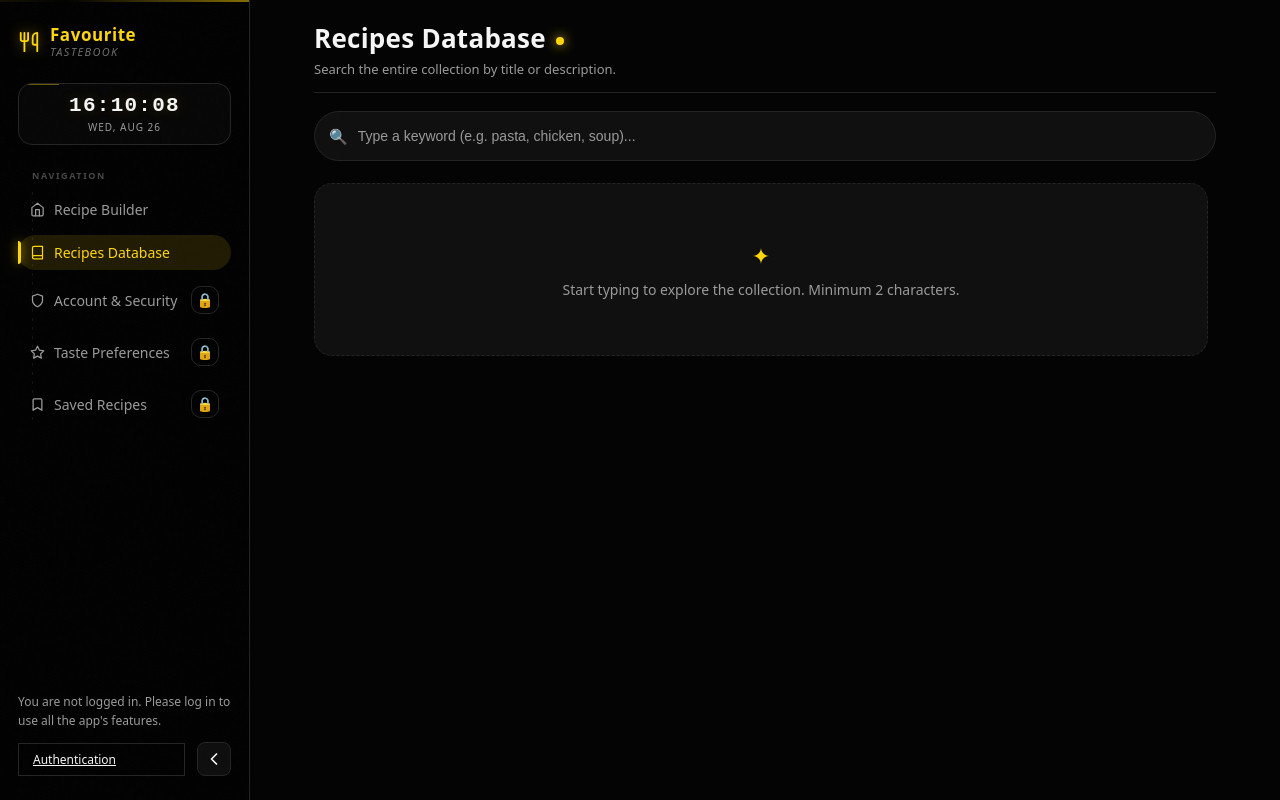
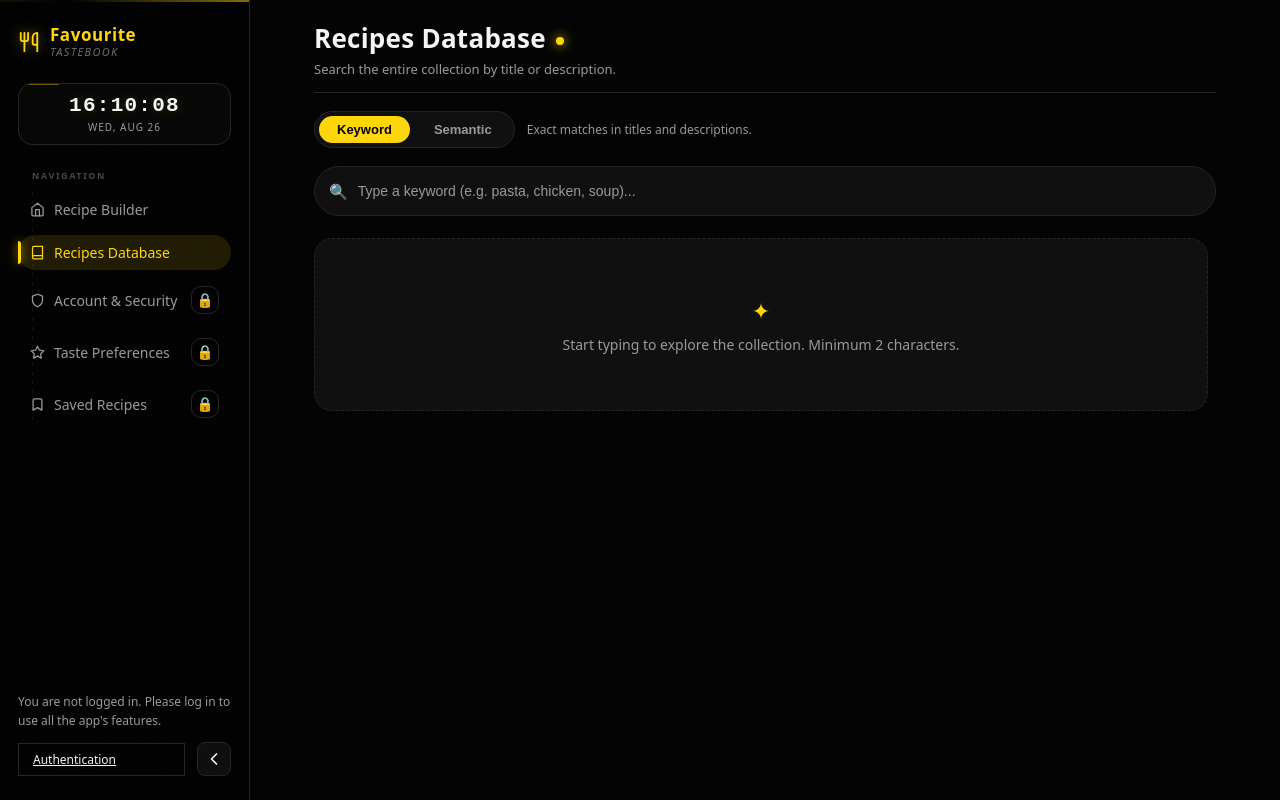
Before and after one commit to SueRix/Favourite-Tastebook, a Django app: page /home/database/ in a window 1280 px wide. Run offline with Django 5.2, Linux system fonts and the light colour scheme; parts of the project's set-up code (start-up, migrations or seed data) failed here and were passed over; some libraries are stand-ins or nearby versions.

Commit message:
Added semantic search for database recipe search + test

```diff
--- a/favourite_tastebook/recipe_manager/static/css/recipes_database.css
+++ b/favourite_tastebook/recipe_manager/static/css/recipes_database.css
@@ -50,6 +50,56 @@
     color: var(--text-muted);
 }
 
+/* ---------- Search mode switch ---------- */
+.rdb-mode-row {
+    display: flex;
+    align-items: center;
+    gap: 12px;
+    flex-wrap: wrap;
+}
+
+.rdb-mode-tabs {
+    display: flex;
+    gap: 6px;
+    padding: 4px;
+    background: var(--bg-elevated);
+    border: 1px solid var(--border-subtle);
+    border-radius: 999px;
+    flex-shrink: 0;
+}
+
+.rdb-mode-tab {
+    background: transparent;
+    border: none;
+    color: var(--text-muted);
+    padding: 6px 18px;
+    border-radius: 999px;
+    font-size: 13px;
+    font-weight: 600;
+    cursor: pointer;
+    transition: background-color 0.18s ease, color 0.18s ease;
+}
+
+.rdb-mode-tab:hover {
+    color: var(--text-main);
+    background: rgba(255, 255, 255, 0.05);
+}
+
+.rdb-mode-tab.active {
+    background: var(--accent);
+    color: #000;
+}
+
+.rdb-mode-tab:focus-visible {
+    outline: 2px solid var(--accent);
+    outline-offset: 2px;
+}
+
+.rdb-mode-note {
+    font-size: 12px;
+    color: var(--text-muted);
+}
+
 /* ---------- Search bar ---------- */
 .rdb-search-bar {
     position: relative;
@@ -68,10 +118,27 @@
     box-shadow: 0 0 0 3px var(--accent-soft);
 }
 
-.rdb-search-icon {
+.rdb-search-btn {
+    background: transparent;
+    border: none;
+    padding: 0;
     font-size: 15px;
+    line-height: 1;
     color: var(--text-muted);
+    cursor: pointer;
     flex-shrink: 0;
+    transition: transform 0.18s ease, color 0.18s ease;
+}
+
+.rdb-search-btn:hover {
+    color: var(--accent);
+    transform: scale(1.1);
+}
+
+.rdb-search-btn:focus-visible {
+    outline: 2px solid var(--accent);
+    outline-offset: 3px;
+    border-radius: 50%;
 }
 
 .rdb-search-input {
--- a/favourite_tastebook/recipe_manager/static/js/recipes_database.js
+++ b/favourite_tastebook/recipe_manager/static/js/recipes_database.js
@@ -143,8 +143,114 @@
         }
     });
 
+
+    /* ----------------------------------------------------------------------
+       Search mode (Keyword vs. Semantic).
+       The active mode lives in a hidden input that htmx pulls in via
+       hx-include, so the server always receives the strategy key it expects
+       ("keyword" / "vector"). Everything below only keeps that input, the tab
+       styling and localStorage in sync.
+       ---------------------------------------------------------------------- */
+
+    const MODE_STORAGE_KEY = "rdb-search-mode";
+    const DEFAULT_MODE = "keyword";
+
+    const MODE_COPY = {
+        keyword: {
+            placeholder: "Type a keyword (e.g. pasta, chicken, soup)...",
+            note: "Exact matches in titles and descriptions.",
+        },
+        vector: {
+            placeholder: "Describe a dish (e.g. creamy tomato soup), then press Enter...",
+            note: "Meaning-based search. Press Enter or the magnifier to run it.",
+        },
+    };
+
+    function modeInput() {
+        return document.getElementById("rdb-mode-input");
+    }
+
+    function searchInput() {
+        return document.getElementById("rdb-search-input");
+    }
+
+    /**
+     * True while the classic SQL engine is selected. Called from the input's
+     * hx-trigger filter, so it must stay on the global scope: live keystroke
+     * search is allowed in keyword mode only, and never fires an embedding call.
+     */
+    function rdbIsKeywordMode() {
+        const hidden = modeInput();
+        return !hidden || hidden.value !== "vector";
+    }
+
+    /**
+     * Reads the last used mode, falling back to keyword when storage is
+     * unavailable (private windows) or holds an unknown value.
+     */
+    function readStoredMode() {
+        try {
+            const stored = localStorage.getItem(MODE_STORAGE_KEY);
+            return MODE_COPY[stored] ? stored : DEFAULT_MODE;
+        } catch (err) {
+            return DEFAULT_MODE;
+        }
+    }
+
+    function storeMode(mode) {
+        try {
+            localStorage.setItem(MODE_STORAGE_KEY, mode);
+        } catch (err) {
+            // Remembering the choice is a convenience, not a requirement.
+        }
+    }
+
+    /**
+     * Applies a mode to the whole search bar: hidden input, tab state and copy.
+     * When `rerun` is set, the search is re-issued so the visible results never
+     * belong to the engine the user just switched away from.
+     */
+    function applyMode(mode, rerun) {
+        const copy = MODE_COPY[mode] || MODE_COPY[DEFAULT_MODE];
+        const input = searchInput();
+        const hidden = modeInput();
+        const note = document.getElementById("rdb-mode-note");
+
+        if (hidden) hidden.value = mode;
+        if (input) input.placeholder = copy.placeholder;
+        if (note) note.textContent = copy.note;
+
+        document.querySelectorAll(".rdb-mode-tab").forEach((tab) => {
+            const isActive = tab.dataset.mode === mode;
+            tab.classList.toggle("active", isActive);
+            tab.setAttribute("aria-selected", String(isActive));
+        });
+
+        // Below the 2-char threshold the server only renders a hint, so there
+        // is nothing to refresh and no reason to hit the vector backend.
+        if (rerun && input && input.value.trim().length >= 2) {
+            htmx.trigger(input, "rdbModeChanged");
+        }
+    }
+
+    document.addEventListener("click", (e) => {
+        const tab = e.target.closest && e.target.closest(".rdb-mode-tab");
+        if (!tab || tab.classList.contains("active")) return;
+
+        const mode = tab.dataset.mode;
+        storeMode(mode);
+        applyMode(mode, true);
+    });
+
+    // Restore the previous choice before the first request can go out.
+    document.addEventListener("DOMContentLoaded", () => {
+        if (modeInput()) applyMode(readStoredMode(), false);
+    });
+
     // Expose to global scope: the inline onclick handlers in the partial rely on these names.
     window.toggleFavorite = toggleFavorite;
     window.toggleTasteAction = toggleTasteAction;
     window.closeRecipeDetail = closeRecipeDetail;
+    // Needed by the hx-trigger filter on the search input.
+    window.rdbIsKeywordMode = rdbIsKeywordMode;
 })();
--- a/favourite_tastebook/recipe_manager/templates/main/recipes_database.html
+++ b/favourite_tastebook/recipe_manager/templates/main/recipes_database.html
@@ -17,8 +17,30 @@
             </p>
         </header>
 
+        <div class="rdb-mode-row">
+            <div class="rdb-mode-tabs" role="tablist" aria-label="Search mode">
+                <button type="button"
+                        class="rdb-mode-tab active"
+                        data-mode="keyword"
+                        role="tab"
+                        aria-selected="true">Keyword</button>
+                <button type="button"
+                        class="rdb-mode-tab"
+                        data-mode="vector"
+                        role="tab"
+                        aria-selected="false">Semantic</button>
+            </div>
+            <span class="rdb-mode-note" id="rdb-mode-note">
+                Exact matches in titles and descriptions.
+            </span>
+        </div>
+
         <div class="rdb-search-bar">
-            <span class="rdb-search-icon" aria-hidden="true">🔍</span>
+            <button type="button"
+                    class="rdb-search-btn"
+                    id="rdb-search-btn"
+                    aria-label="Run search"
+                    onclick="htmx.trigger('#rdb-search-input', 'search')">🔍</button>
             <input
                 type="text"
                 name="keyword"
@@ -28,11 +50,14 @@
                 autocomplete="off"
                 aria-label="Search recipes"
                 hx-get="{% url 'partials_recipes_database_search' %}"
-                hx-trigger="keyup changed delay:300ms, search"
+                hx-include="#rdb-mode-input"
+                hx-trigger="keyup[rdbIsKeywordMode()] changed delay:300ms, keyup[key=='Enter'], search, rdbModeChanged"
                 hx-target="#rdb-results"
                 hx-swap="innerHTML"
                 hx-indicator="#rdb-loading"
             >
+            {# Carries the active strategy key ("keyword" / "vector") into every request. #}
+            <input type="hidden" name="mode" id="rdb-mode-input" value="keyword">
             <span id="rdb-loading" class="rdb-loading htmx-indicator" aria-hidden="true">…</span>
         </div>
 
--- a/favourite_tastebook/recipe_manager/views/recipe_database_search_views.py
+++ b/favourite_tastebook/recipe_manager/views/recipe_database_search_views.py
@@ -1,6 +1,11 @@
+import logging
+
 from django.views.generic import TemplateView
 
 from recipe_manager.application.use_cases.search_recipes import SearchRecipesUseCase
+from recipe_manager.domain.exceptions import VectorSearchException
+
+logger = logging.getLogger(__name__)
 
 
 class RecipesDatabaseView(TemplateView):
@@ -22,7 +27,7 @@ class RecipesDatabaseSearchPartialView(TemplateView):
 
     def get_context_data(self, **kwargs):
         """
-        What: Builds the template context with the cleaned keyword and matching recipes queryset.
+        What: Builds the template context with the cleaned keyword, the selection mode and the matching recipes.
         Where: Invoked by Django's TemplateView during HTMX GET handling.
         Why: Delegates all business logic to the use case so the view stays a thin presenter.
         """
@@ -31,11 +36,26 @@ class RecipesDatabaseSearchPartialView(TemplateView):
         mode = self.request.GET.get("mode", "keyword")
         ctx["keyword"] = keyword
         ctx["mode"] = mode
-        ctx["recipes"] = SearchRecipesUseCase.execute(
-            keyword,
-            mode=mode,
-            user=self.request.user,
-        )
+        ctx["search_error"] = None
+
+        try:
+            ctx["recipes"] = SearchRecipesUseCase.execute(
+                keyword,
+                mode=mode,
+                user=self.request.user,
+            )
+        except VectorSearchException as exc:
+            # HTMX swaps whatever comes back straight into #rdb-results, so an
+            # unhandled 500 would render Django's error page inside the results
+            # area. Degrade to an empty result set plus a readable message.
+            # Catching the base class keeps future subclasses covered.
+            logger.warning("Vector search failed: %s", exc)
+            ctx["recipes"] = []
+            # The instance message carries transport details (webhook URL,
+            # HTTP body); show the class-level, user-facing text instead and
+            # keep the diagnostics in the logs.
+            ctx["search_error"] = type(exc).message
+
         return ctx
 
 
```
Also changed, not shown: other parts of favourite_tastebook/recipe_manager/static/css/recipes_database.css (+51 -0 lines), favourite_tastebook/recipe_manager/templates/partials/recipes_search_results.html (+23 -1 lines), favourite_tastebook/recipe_manager/tests/test_database_search_view.py (added, +117 -0 lines).
